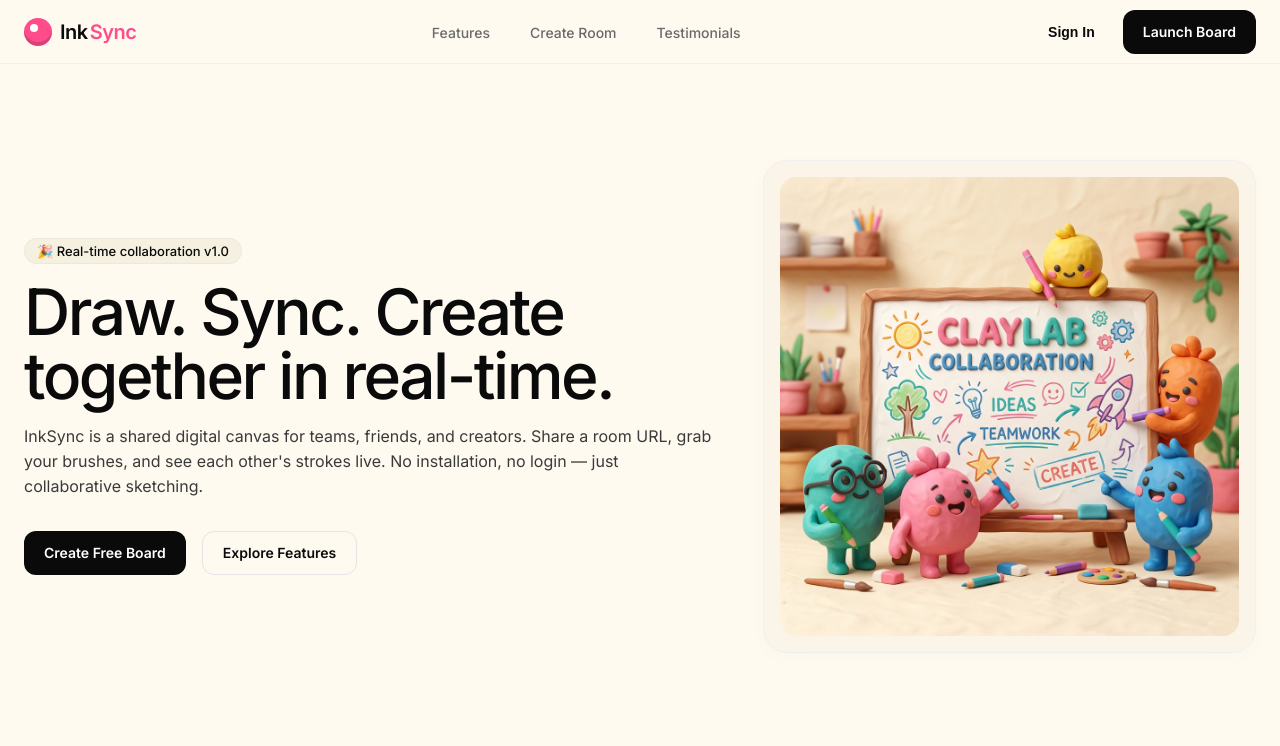
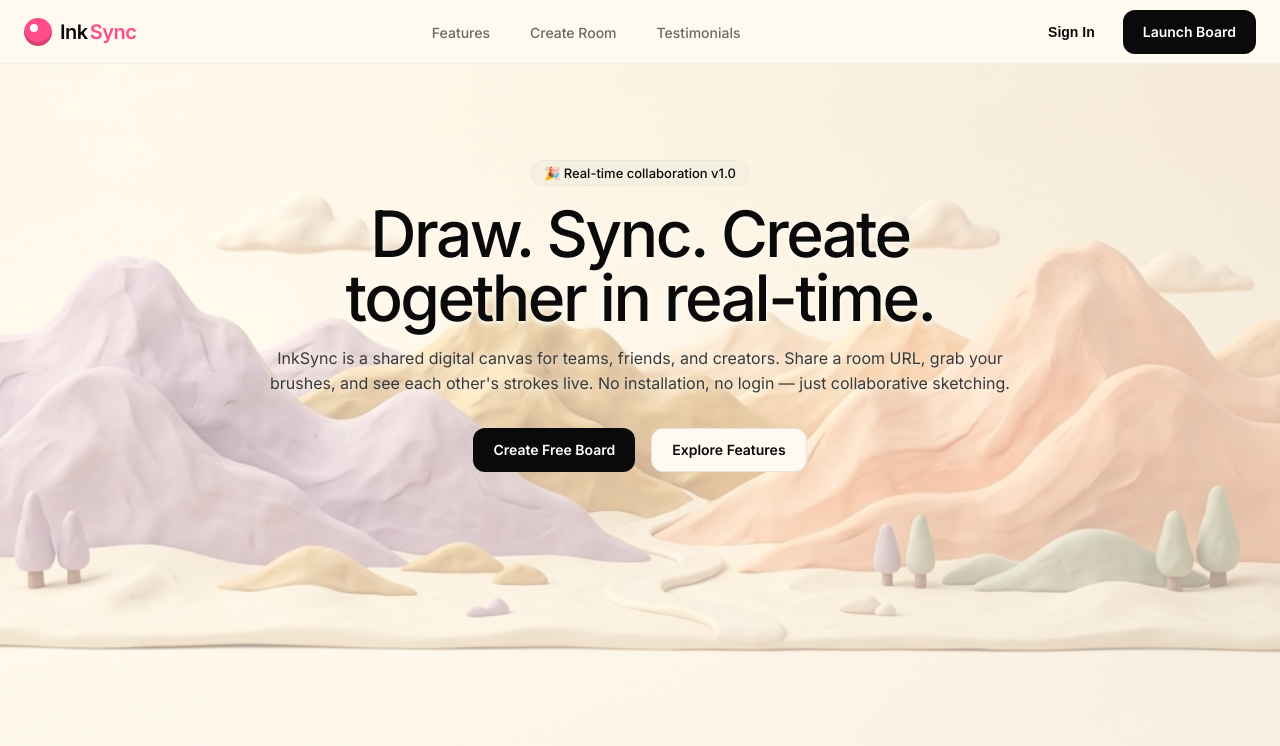
Before and after one commit to Aditya81018/InkSync, a website: page public/index.html in a window 1280 px wide. Shown: the top 746 px of the page. Drawn offline with Linux system fonts and the light colour scheme.

Commit message:
refactor: replace hero image with a stylized background mountain illustration and update layout accordingly

```diff
--- a/public/index.html
+++ b/public/index.html
@@ -48,9 +48,6 @@
             <button class="button-primary" id="hero-btn-start" onclick="document.getElementById('try-it').scrollIntoView({behavior: 'smooth'})">Create Free Board</button>
             <button class="button-secondary" id="hero-btn-learn" onclick="document.getElementById('features').scrollIntoView({behavior: 'smooth'})">Explore Features</button>
           </div>
-        </div>
-        <div class="hero-illustration-card" id="hero-image-container">
-          <img src="assets/hero_illustration.png" alt="Collaborative drawing board with cute clay characters sketching together" width="500" height="500" loading="eager">
         </div>
       </div>
     </section>
--- a/public/styles.css
+++ b/public/styles.css
@@ -14,7 +14,8 @@
   --color-muted-soft: #9a9a9a;
   --color-hairline: #e5e5e5;
   --color-hairline-soft: #f0f0f0;
-  --color-canvas: #fffaf0; /* Cream-tinted white */
+  --color-canvas: #fffaf0;
+  /* Cream-tinted white */
   --color-surface-soft: #faf5e8;
   --color-surface-card: #f5f0e0;
   --color-surface-strong: #ebe6d6;
@@ -26,7 +27,8 @@
 
   /* Brand Accents */
   --color-brand-pink: #ff4d8b;
-  --color-brand-teal: #1a3a3a; /* Deep teal-green */
+  --color-brand-teal: #1a3a3a;
+  /* Deep teal-green */
   --color-brand-lavender: #b8a4ed;
   --color-brand-peach: #ffb084;
   --color-brand-ochre: #e8b94a;
@@ -312,20 +314,46 @@ img {
 /* Hero Section */
 .hero-band {
   padding-top: var(--spacing-section);
-  padding-bottom: var(--spacing-section);
+  padding-bottom: 280px;
+  /* Space for the mountain background at the bottom */
+  background-color: var(--color-canvas);
+  position: relative;
+  overflow: hidden;
+}
+
+.hero-band::before {
+  content: '';
+  position: absolute;
+  top: 0;
+  left: 0;
+  right: 0;
+  bottom: 0;
+  background-image: url('assets/footer_mountains.png');
+  background-position: bottom center;
+  background-repeat: no-repeat;
+  background-size: cover;
+  opacity: 0.4;
+  /* Faded lower opacity for background mountains */
+  z-index: 1;
 }
 
 .hero-grid {
-  display: grid;
-  grid-template-columns: 7fr 5fr;
-  gap: var(--spacing-xxl);
+  display: flex;
+  flex-direction: column;
   align-items: center;
+  text-align: center;
+  max-width: 800px;
+  margin: 0 auto;
+  position: relative;
+  z-index: 2;
+  /* Position content above the background mountains */
 }
 
 .hero-content {
   display: flex;
-  flex-direction: flex-start;
   flex-direction: column;
+  align-items: center;
+  text-align: center;
 }
 
 .badge-pill {
@@ -336,20 +364,22 @@ img {
   padding: 4px 12px;
   border-radius: var(--rounded-pill);
   display: inline-block;
-  align-self: flex-start;
+  align-self: center;
   margin-bottom: var(--spacing-md);
-  border: 1px solid rgba(0,0,0,0.03);
+  border: 1px solid rgba(0, 0, 0, 0.03);
 }
 
 /* Typography styles matching guidelines */
 .display-xl {
   font-family: var(--font-sans);
-  font-size: 64px; /* Using fallback size for Inter */
+  font-size: 64px;
+  /* Using fallback size for Inter */
   font-weight: 500;
   line-height: 1.0;
   letter-spacing: -2.5px;
   color: var(--color-ink);
   margin-bottom: var(--spacing-md);
+  text-shadow: 0 2px 10px var(--color-canvas), 0 2px 4px var(--color-canvas);
 }
 
 .body-md {
@@ -359,34 +389,13 @@ img {
   line-height: 1.55;
   color: var(--color-body);
   margin-bottom: var(--spacing-xl);
+  text-shadow: 0 2px 8px var(--color-canvas);
 }
 
 .hero-actions {
   display: flex;
   gap: var(--spacing-md);
-}
-
-.hero-illustration-card {
-  background-color: var(--color-surface-soft);
-  border-radius: var(--rounded-xl);
-  padding: var(--spacing-md);
-  border: 1px solid var(--color-hairline-soft);
-  display: flex;
-  align-items: center;
   justify-content: center;
-  overflow: hidden;
-  box-shadow: 0 4px 20px rgba(0, 0, 0, 0.02);
-}
-
-.hero-illustration-card img {
-  border-radius: var(--rounded-lg);
-  width: 100%;
-  object-fit: cover;
-  transition: transform 0.5s ease;
-}
-
-.hero-illustration-card:hover img {
-  transform: scale(1.02);
 }
 
 /* Section Header */
@@ -480,6 +489,7 @@ img {
   background-color: var(--color-brand-teal);
   color: var(--color-on-dark);
 }
+
 .feature-card-teal .feature-card-graphic {
   background: rgba(255, 255, 255, 0.05);
 }
@@ -494,6 +504,7 @@ img {
   color: var(--color-ink);
   border: 1px solid rgba(0, 0, 0, 0.05);
 }
+
 .feature-card-lavender .feature-card-graphic {
   background: rgba(0, 0, 0, 0.05);
 }
@@ -503,6 +514,7 @@ img {
   color: var(--color-ink);
   border: 1px solid rgba(0, 0, 0, 0.05);
 }
+
 .feature-card-peach .feature-card-graphic {
   background: rgba(0, 0, 0, 0.05);
 }
@@ -512,6 +524,7 @@ img {
   color: var(--color-ink);
   border: 1px solid rgba(0, 0, 0, 0.05);
 }
+
 .feature-card-ochre .feature-card-graphic {
   background: rgba(0, 0, 0, 0.05);
 }
@@ -521,6 +534,7 @@ img {
   color: var(--color-ink);
   border: 1px solid var(--color-hairline-soft);
 }
+
 .feature-card-cream .feature-card-graphic {
   background: rgba(0, 0, 0, 0.02);
   display: flex;
@@ -529,6 +543,7 @@ img {
   align-items: center;
   gap: var(--spacing-sm);
 }
+
 .feature-card-cream .feature-card-graphic button {
   height: 36px;
   padding: 0 var(--spacing-sm);
@@ -581,17 +596,39 @@ img {
 }
 
 @keyframes moveCursor {
-  0% { transform: translate(-80px, 10px); }
-  30% { transform: translate(10px, -15px); }
-  60% { transform: translate(60px, 15px); }
-  100% { transform: translate(-80px, 10px); }
+  0% {
+    transform: translate(-80px, 10px);
+  }
+
+  30% {
+    transform: translate(10px, -15px);
+  }
+
+  60% {
+    transform: translate(60px, 15px);
+  }
+
+  100% {
+    transform: translate(-80px, 10px);
+  }
 }
 
 @keyframes moveCursor2 {
-  0% { transform: translate(70px, -20px); }
-  35% { transform: translate(-30px, 20px); }
-  70% { transform: translate(-80px, -10px); }
-  100% { transform: translate(70px, -20px); }
+  0% {
+    transform: translate(70px, -20px);
+  }
+
+  35% {
+    transform: translate(-30px, 20px);
+  }
+
+  70% {
+    transform: translate(-80px, -10px);
+  }
+
+  100% {
+    transform: translate(70px, -20px);
+  }
 }
 
 /* Avatar bubble joins */
@@ -618,8 +655,15 @@ img {
 }
 
 @keyframes popIn {
-  from { transform: scale(0.6); opacity: 0; }
-  to { transform: scale(1); opacity: 1; }
+  from {
+    transform: scale(0.6);
+    opacity: 0;
+  }
+
+  to {
+    transform: scale(1);
+    opacity: 1;
+  }
 }
 
 /* Smooth Strokes Demo Graph */
@@ -703,12 +747,20 @@ img {
   width: 14px;
   height: 14px;
   border-radius: 50%;
-  border: 1px solid rgba(0,0,0,0.1);
+  border: 1px solid rgba(0, 0, 0, 0.1);
 }
 
-.color-dot.pink { background-color: var(--color-brand-pink); }
-.color-dot.teal { background-color: var(--color-brand-teal); }
-.color-dot.ochre { background-color: var(--color-brand-ochre); }
+.color-dot.pink {
+  background-color: var(--color-brand-pink);
+}
+
+.color-dot.teal {
+  background-color: var(--color-brand-teal);
+}
+
+.color-dot.ochre {
+  background-color: var(--color-brand-ochre);
+}
 
 /* Download simulation button */
 .download-btn-mock {
@@ -725,6 +777,7 @@ img {
   cursor: pointer;
   transition: transform 0.2s ease;
 }
+
 .download-btn-mock:hover {
   transform: scale(1.03);
 }
@@ -931,9 +984,17 @@ img {
 }
 
 @keyframes float {
-  0% { transform: translateY(0px); }
-  50% { transform: translateY(-10px); }
-  100% { transform: translateY(0px); }
+  0% {
+    transform: translateY(0px);
+  }
+
+  50% {
+    transform: translateY(-10px);
+  }
+
+  100% {
+    transform: translateY(0px);
+  }
 }
 
 /* Footer Section */
@@ -941,7 +1002,8 @@ img {
   background-color: var(--color-surface-soft);
   color: var(--color-body);
   padding-top: 80px;
-  padding-bottom: 0px; /* Overlap by the mountain graphic */
+  padding-bottom: 0px;
+  /* Overlap by the mountain graphic */
   border-top: 1px solid var(--color-hairline-soft);
   position: relative;
 }
@@ -1025,18 +1087,9 @@ img {
 
 /* Tablet (768px - 1024px) */
 @media (max-width: 1024px) {
-  .hero-grid {
-    grid-template-columns: 1fr;
-    gap: var(--spacing-xl);
-    text-align: center;
-  }
-
-  .badge-pill {
-    align-self: center;
-  }
-
-  .hero-actions {
-    justify-content: center;
+  .hero-band {
+    padding-bottom: 220px;
+    /* Space for background mountains on tablet */
   }
 
   .features-grid {
@@ -1075,7 +1128,8 @@ img {
 
   .hero-band {
     padding-top: var(--spacing-xl);
-    padding-bottom: var(--spacing-xl);
+    padding-bottom: 160px;
+    /* Space for background mountains on mobile */
   }
 
   .nav-links {
```
